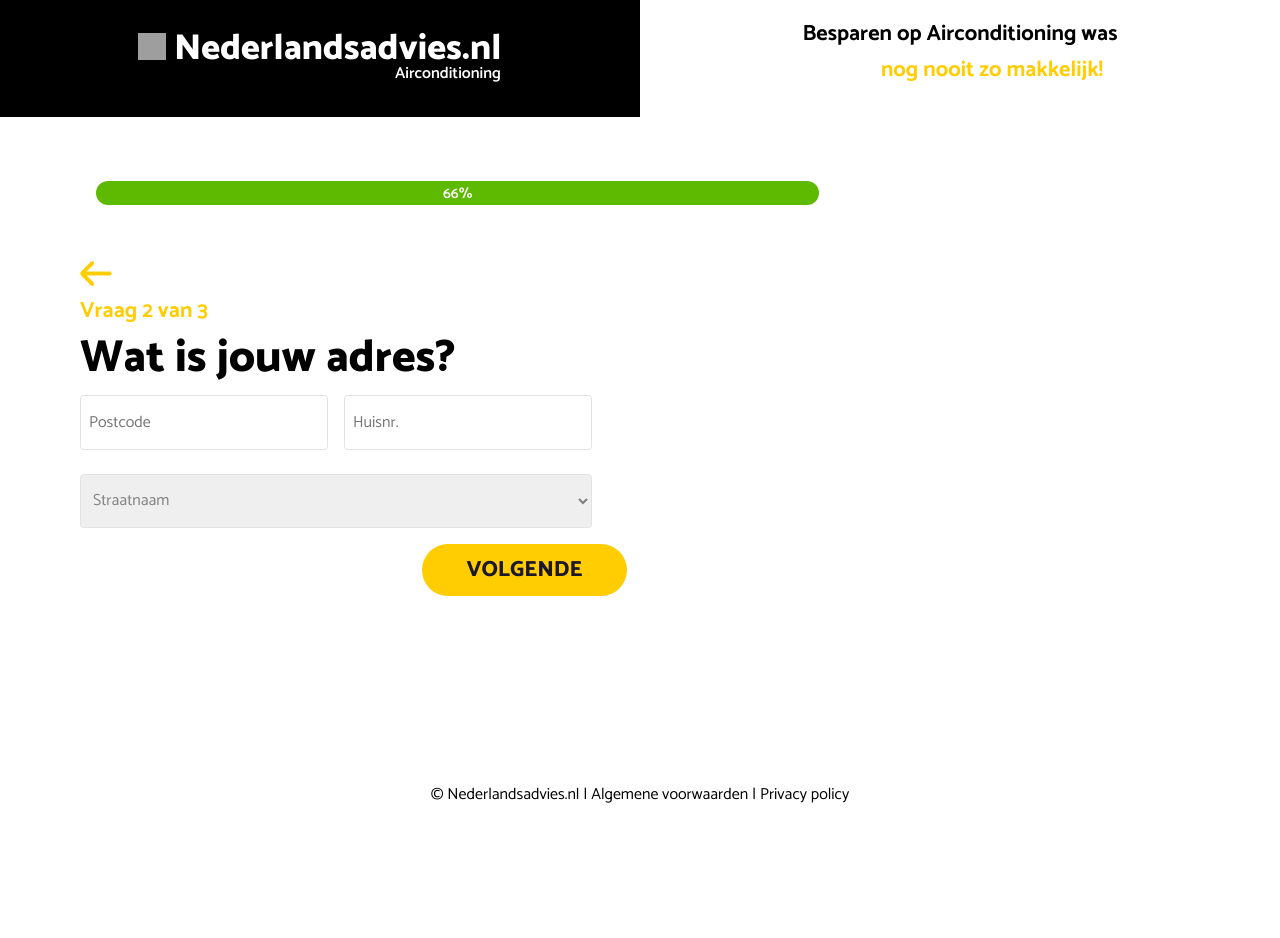
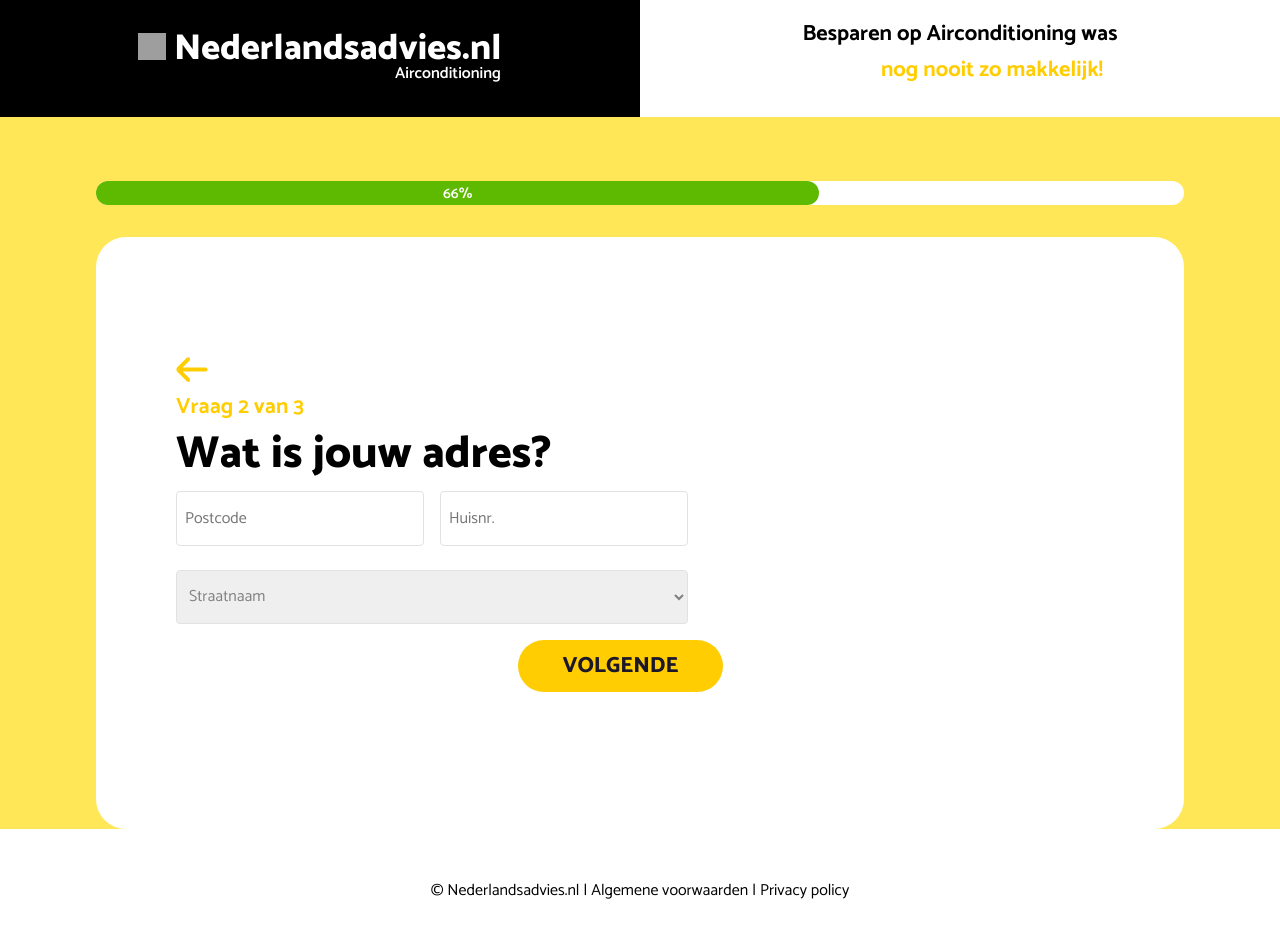
Before and after one commit to MorrisJansen/Airco, a Vue app: page /Airco/vraag2 in a window 1280 px wide. Shown: the top 938 px of the page. Before the commit the page ends 856 px from the top, so only its background shows below. Built offline with nearby package versions, Linux system fonts and the light colour scheme; grey boxes are pictures that could not be loaded; a small style sheet from the web is missing.

Commit message:
nog meer vraag 2 dingen gespecificeerd, en gezorgd dat de inputs hoger zijn, nu de achtergrond voor mobiel nog veranderen

```diff
--- a/src/components/vraag2.vue
+++ b/src/components/vraag2.vue
@@ -75,7 +75,7 @@ export default {
 
 
                      <div class="container-inputs">
-                        <div class="overkoepelende-input-container">
+                        <div class="overkoepelende-input-container-vraag2">
 
 
                           <div class="input-container">
@@ -154,14 +154,14 @@ export default {
 
 
 
-.achtergrond-vraag1
+.achtergrond-vraag2
   background-color: #FFE758
   max-height: 60rem
   width: 120rem
   max-width: 100vw
 
 
-.overkoepelende-container
+.overkoepelende-container-vraag2
   display: flex
   flex-direction: column
   align-items: center
@@ -256,7 +256,7 @@ export default {
   margin-left: 5rem
   max-width: 36rem
 
-.overkoepelende-input-container
+.overkoepelende-input-container-vraag2
   display: flex
   flex-wrap: wrap
   max-width: 36rem
@@ -349,10 +349,10 @@ export default {
 
 
 @media (max-width: 800px)
-  .achtergrond-vraag1
+  .achtergrond-vraag2
     zoom: 100%
 
-  .overkoepelende-container
+  .overkoepelende-container-vraag2
     zoom: 41%
 
 
@@ -366,12 +366,12 @@ export default {
   .input-container
     display: block
 
-  .overkoepelende-input-container
+  .overkoepelende-input-container-vraag2
     display: block!important
 
   .full-width-mobiel-vraag2
     width: 240vw!important
-    height: 150px
+    height: 150px!important
 
 
 
```
